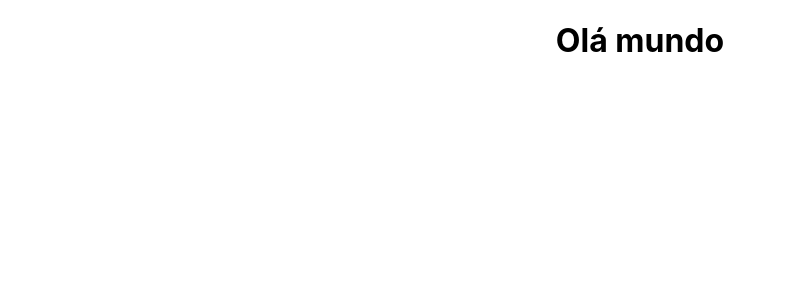
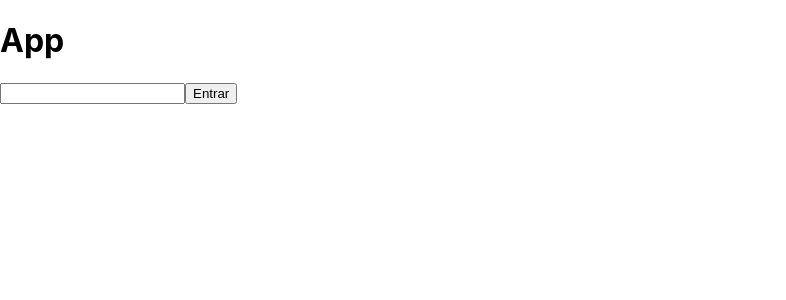
Before and after one commit to LuisRowe/the-witcher-rpg-project, a React (Create React App) app: page / in a window 1280 px wide. Shown: the top 300 px of the page, without its empty margins (0-786 px from the left). Built offline with nearby package versions, Linux system fonts and the light colour scheme.

Commit message:
Salvando inicio

```diff
--- a/package.json
+++ b/package.json
@@ -8,6 +8,7 @@
     "@testing-library/user-event": "^13.5.0",
     "react": "^18.2.0",
     "react-dom": "^18.2.0",
+    "react-router-dom": "^6.3.0",
     "react-scripts": "5.0.1",
     "web-vitals": "^2.1.4"
   },
--- a/src/App.js
+++ b/src/App.js
@@ -1,12 +1,22 @@
 import React from 'react';
+import { BrowserRouter, Route, Routes } from 'react-router-dom';
 import './App.css';
+import Home from './pages/Home';
+import NotFound from './pages/NotFound';
 
 class App extends React.Component {
   render() {
     return (
-      <main className="App">
-        <h1>Olá mundo</h1>
-      </main>
+      <BrowserRouter>
+        <div>
+        <h1>App</h1>
+        <Routes>
+          <Route path="/" element={<Home />} />
+          <Route path='*' element={<NotFound />} />
+        </Routes>
+      </div>
+      </BrowserRouter>
+
     );
   }
 }
--- /dev/null
+++ b/src/pages/Home.jsx
@@ -0,0 +1,26 @@
+import React from "react";
+
+class Home extends React.Component {
+	constructor() {
+		super();
+		this.state = {
+			name: '',
+		}
+	};
+
+	handleChange = () => {
+
+	}
+
+	render() {
+		const {name} = this.state;
+		return (
+			<form>
+				<input type="text" value= {name }/>
+				<button>Entrar</button>
+			</form>
+		)
+	}
+}
+
+export default Home;
--- /dev/null
+++ b/src/pages/NotFound.jsx
@@ -0,0 +1,11 @@
+import React from "react";
+
+class NotFound extends React.Component {
+    render() {
+        return (
+            <h1>Not found</h1>
+        )
+    }
+}
+
+export default NotFound;
```
Also changed, not shown: 1 other file (tests, documents, lock files or other folders).
